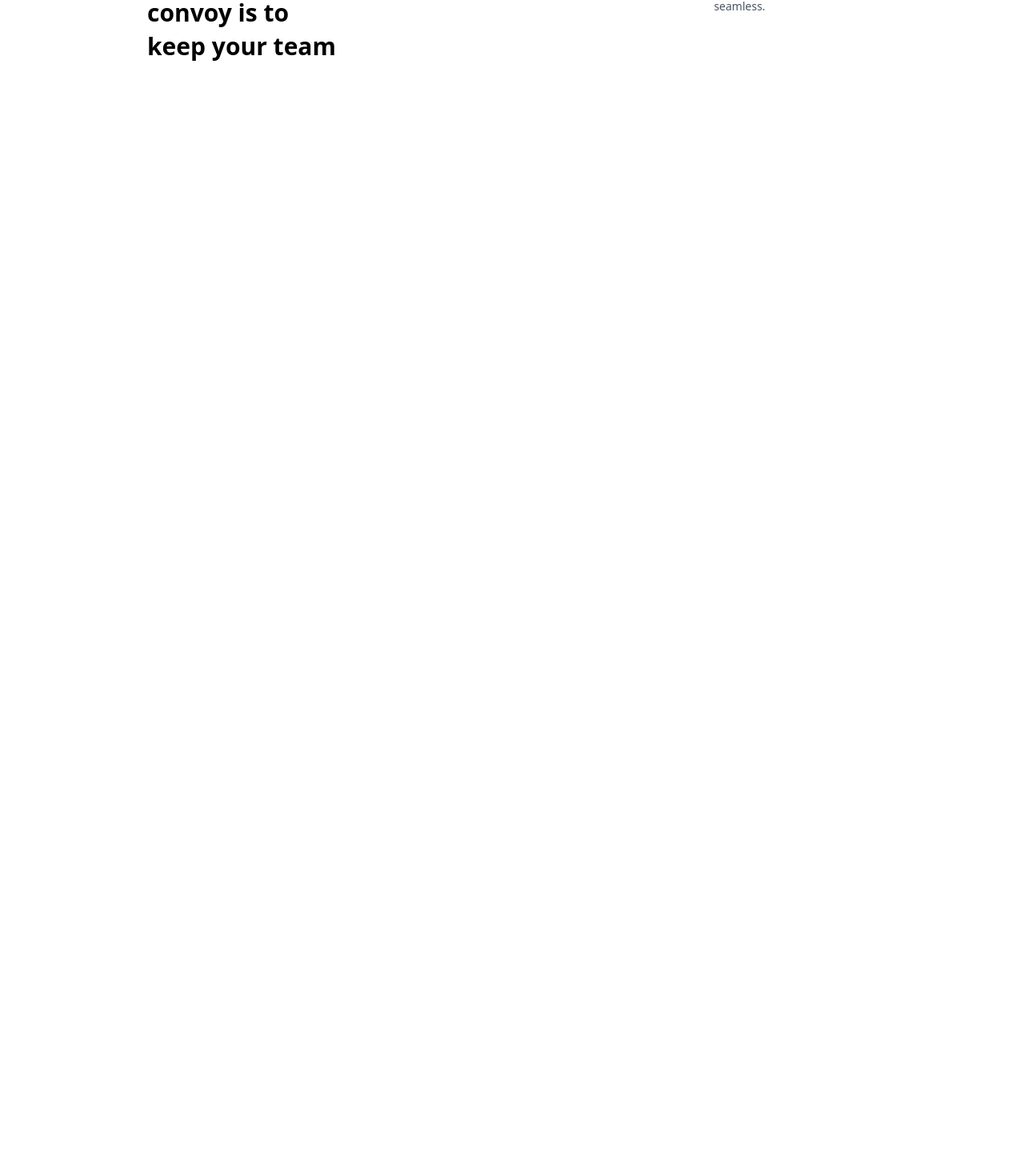
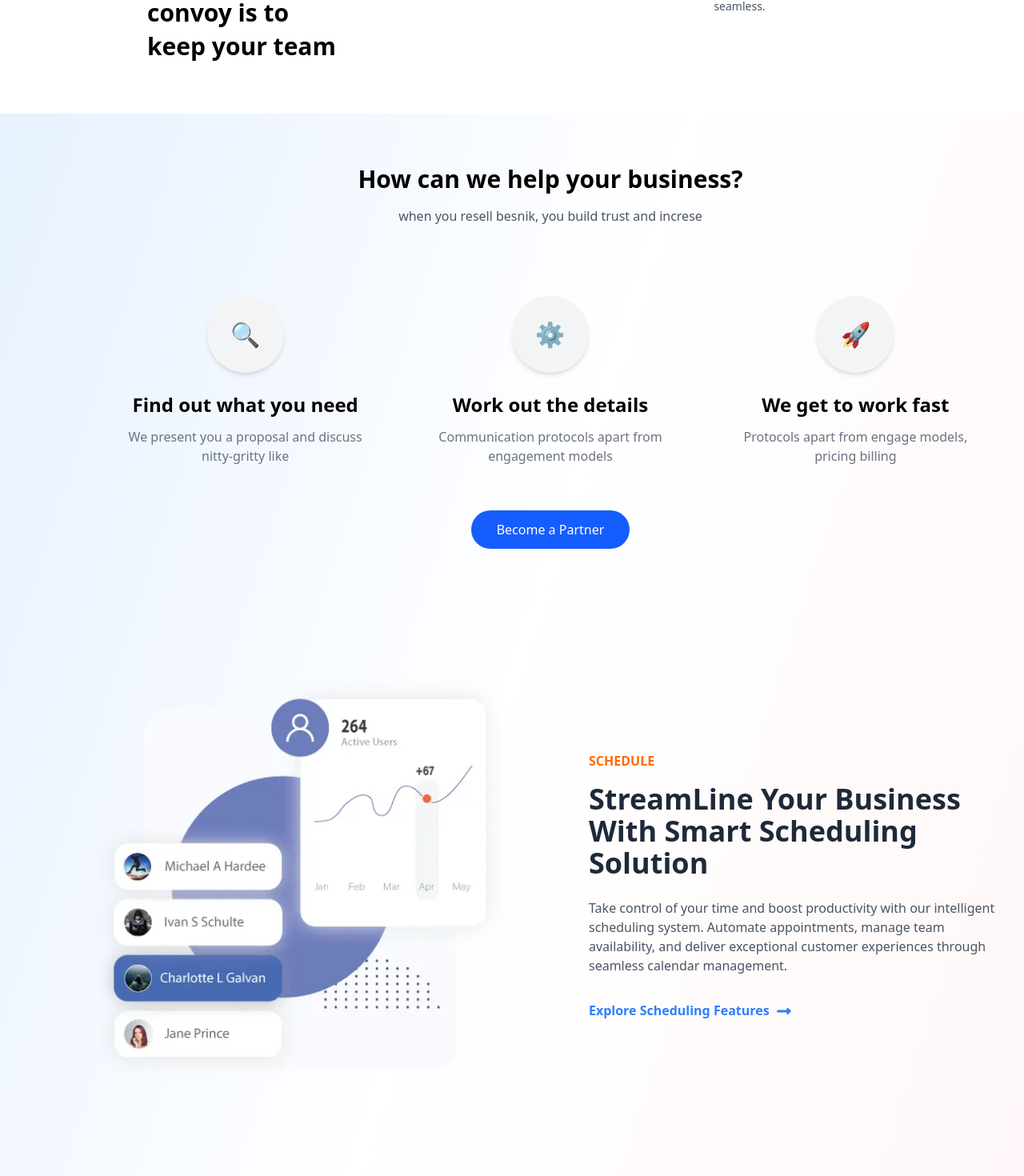
Before and after one commit to prabesh1032/landingpageR, a React (Vite) app: page / in a window 1280 px wide. Shown: the part 1136-2606 px from the top of the page at 80% size. Before the commit the page ends 1278 px from the top, so only its background shows below. Built offline with nearby package versions, Linux system fonts and the light colour scheme.

Commit message:
pricing,features and Schedule section over

```diff
--- a/src/App.jsx
+++ b/src/App.jsx
@@ -1,16 +1,24 @@
 import './App.css'
 import CompanyLogo from './components/CompanyLogo'
+import FeaturesSection from './components/FeaturesSection'
 import Hero from './components/Hero'
+import MonitorSection from './components/MonitorSection'
 import Navbar from './components/Navbar'
+import PricingSection from './components/PricingSection'
 import ProposeSection from './components/ProposeSection'
+import ScheduleSection from './components/SeheduleSection'
 
 function App() {
   return (
-    <main className="relative min-h-screen overflow-x-hidden bg-gradient-to-br from-blue-200 via-white to-red-100">
+    <main className="relative min-h-screen overflow-x-hidden bg-gradient-to-br from-blue-100 via-white to-red-50">
       <Navbar />
       <Hero />
       <CompanyLogo />
       <ProposeSection />
+      <FeaturesSection />
+      <ScheduleSection />
+      <MonitorSection />
+      <PricingSection />
     </main>
   )
 }
--- /dev/null
+++ b/src/components/FeaturesSection.jsx
@@ -0,0 +1,56 @@
+import React from 'react'
+
+const FeaturesSection = () => {
+    const features = [
+        {
+            icon: "🔍",
+            title: "Find out what you need",
+            description: "We present you a proposal and discuss nitty-gritty like"
+        },
+        {
+            icon: "⚙️",
+            title: "Work out the details",
+            description: "Communication protocols apart from engagement models"
+        },
+        {
+            icon: "🚀",
+            title: "We get to work fast",
+            description: "Protocols apart from engage models, pricing billing"
+        }
+    ]
+
+    return (
+        <section className='mx-w-7xl ml-24 mx-auto px-4 sm:px-6 md:px-8 py-16' id='about'>
+
+            {/* heading texts */}
+            <div className='text-center mb-16'>
+                <h2 className='text-3xl font-bold mb-4 '>How can we help your business?</h2>
+                <p className='text-gray-600 '>when you resell besnik, you build trust and increse</p>
+            </div>
+
+            {/* features box */}
+            <div className='grid grid-cols-1 sm:grid-cols-2 md:grid-cols-3  gap-6 mb-8'>
+                {
+                    features.map((feature, index) => (
+                        <div className='flex flex-col items-center p-6 text-center' key={index}>
+                            <div className='w-24 h-24 rounded-full mb-6 flex items-center justify-center bg-gray-100 shadow-md mx-auto'>
+                                <div className='text-3xl'>{feature.icon}</div>
+                            </div>
+                            <h3 className='text-2xl font-semibold mb-3'>{feature.title}</h3>
+                            <p className='text-gray-500 text-centre'>{feature.description}</p>
+                        </div>
+                    ))
+                }
+            </div>
+            {/* button */}
+            <div className='text-center'>
+                <button className='bg-blue-600 cursor-pointer px-8 py-3  text-white rounded-full  hover:bg-blue-700 transition-colors relative'>
+                    Become a Partner
+                </button>
+            </div>
+
+        </section>
+    )
+}
+
+export default FeaturesSection
--- /dev/null
+++ b/src/components/MonitorSection.jsx
@@ -0,0 +1,35 @@
+import React from 'react'
+import Monitoriamge from '../assets/monitor-card.webp'
+import { FaLongArrowAltRight } from "react-icons/fa";
+
+const MonitorSection = () => {
+    return (
+        <section className='max-w-7xl mx-auto ml-24 px-4 sm:px-6 md:py-24 py-16' >
+            <div className='flex flex-col md:flex-row items-center justify-between gap-12 md:gap-24'>
+                {/* left */}
+                <div className='md:w-1/2 w-full'>
+                    <p className='text-green-500 font-semibold'> MONITOR</p>
+
+                    <h2 className='text-3xl md:text-4xl font-bold text-gray-800 mt-4 mb-6 md:w-4/5'>
+                        Introducing best mobile carousels
+                    </h2>
+
+                    <p className='text-gray-600 mb-8'>
+                        Before the ship is really back. Round, round, all around the world. Round, all around the world. Round, all around the world. Round, all around the world.
+                    </p>
+
+                    <a href="#" className='text-blue-500 font-semibold flex items-center gap-2 hover:gap-4 transition-all'>
+                        Learn more about monitoring
+                        <FaLongArrowAltRight className='w-5 h-5 relative top-[1px]' />
+                    </a>
+                </div>
+                {/* right */}
+                <div className='md:w-1/2 w-full'>
+                    <img src={Monitoriamge} alt="ScheduleImage" className='w-full h-auto' />
+                </div>
+            </div>
+        </section>
+    )
+}
+
+export default MonitorSection
--- /dev/null
+++ b/src/components/PricingSection.jsx
@@ -0,0 +1,48 @@
+import React from 'react'
+
+const PricingSection = () => {
+    const [productCount, setProductCount] = React.useState(0);
+    const starterPrice = Math.round(4000 * (productCount / 50))
+    const businessPrice = Math.round(7500 * (productCount / 50))
+
+
+    return (
+        <section className='py-20  ml-40 px-4'>
+            <div className='max-w-6xl mx-auto'>
+                <h2 className='text-3xl md:text-4xl font-bold text-center mb-16'>Pricing</h2>
+                <div className='grid grid-cols-1 md:grid-cols-2 gap-8 mb-12'>
+                    {/* starter plan */}
+                    <div className='bg-white shadow-lg rounded-lg p-8 mb-8 md:mb-0'>
+                        <h3 className='text-xl text-gray-600 mb-4'>Starter</h3>
+                        <p className='text-3xl font-bold'>${starterPrice}</p>
+                    </div>
+                    {/* business plan */}
+                    <div className='bg-white shadow-lg rounded-lg p-8 mb-8 md:mb-0'>
+                        <h3 className='text-xl text-gray-600 mb-4'>Business</h3>
+                        <p className='text-3xl font-bold'>${businessPrice}</p>
+                    </div>
+                </div>
+                <div className='max-w-md mx-auto'>
+                    <p className='text-center font-semibold text-gray-600mb-4'>{productCount} products</p>
+                    <div className='relative px-4 '>
+                        <div className='flex items-center justify-center gap-2 '>
+                            <span className='text-xs font-bold sm:text-sm text-gray-600'>1</span>
+                            <input className='flex-1 h-2 bg-gray-300 rounded-lg appearance-none cursor-pointer'
+                                type="range" min='1' max='50' value={productCount}
+                                onChange={(e) => setProductCount(parseInt(e.target.value))} />
+                            <span className='text-xs font-bold sm:text-sm text-gray-600'>50</span>
+                        </div>
+                    </div>
+                    <div className='text-center mt-8'>
+                        <p className='text-xl font-semibold text-center mt-8 text-gray-800'>Ready To Get Started</p>
+                        <button className='bg-blue-600 text-white px-6 py-3 rounded-lg mt-4 hover:bg-blue-700 transition-colors cursor-pointer'>
+                            Get Started</button>
+                    </div>
+                </div>
+            </div>
+        </section>
+
+    )
+}
+
+export default PricingSection
--- /dev/null
+++ b/src/components/SeheduleSection.jsx
@@ -0,0 +1,36 @@
+import React from 'react'
+import ScheduleImage from '../assets/stats.webp'
+import { FaLongArrowAltRight } from "react-icons/fa";
+
+const ScheduleSection = () => {
+    return (
+        <section className='max-w-7xl mx-auto ml-24 px-4 sm:px-6 md:py-24 py-16' >
+            <div className='flex flex-col md:flex-row items-center justify-between gap-12 md:gap-24'>
+                {/* left */}
+                <div className='md:w-1/2 w-full'>
+                    <img src={ScheduleImage} alt="ScheduleImage" className='w-full h-auto' />
+                </div>
+
+                {/* right */}
+                <div className='md:w-1/2 w-full'>
+                    <p className='text-orange-500 font-semibold'>SCHEDULE</p>
+
+                    <h2 className='text-3xl md:text-4xl font-bold text-gray-800 mt-4 mb-6'>
+                        StreamLine Your Business <br /> With Smart Scheduling Solution
+                    </h2>
+
+                    <p className='text-gray-600 mb-8'>
+                        Take control of your time and boost productivity with our intelligent scheduling system. Automate appointments, manage team availability, and deliver exceptional customer experiences through seamless calendar management.
+                    </p>
+
+                    <a href="#" className='text-blue-500 font-semibold flex items-center gap-2 hover:gap-4 transition-all'>
+                        Explore Scheduling Features
+                        <FaLongArrowAltRight className='w-5 h-5 relative top-[1px]' />
+                    </a>
+                </div>
+            </div>
+        </section>
+    )
+}
+
+export default ScheduleSection
```
